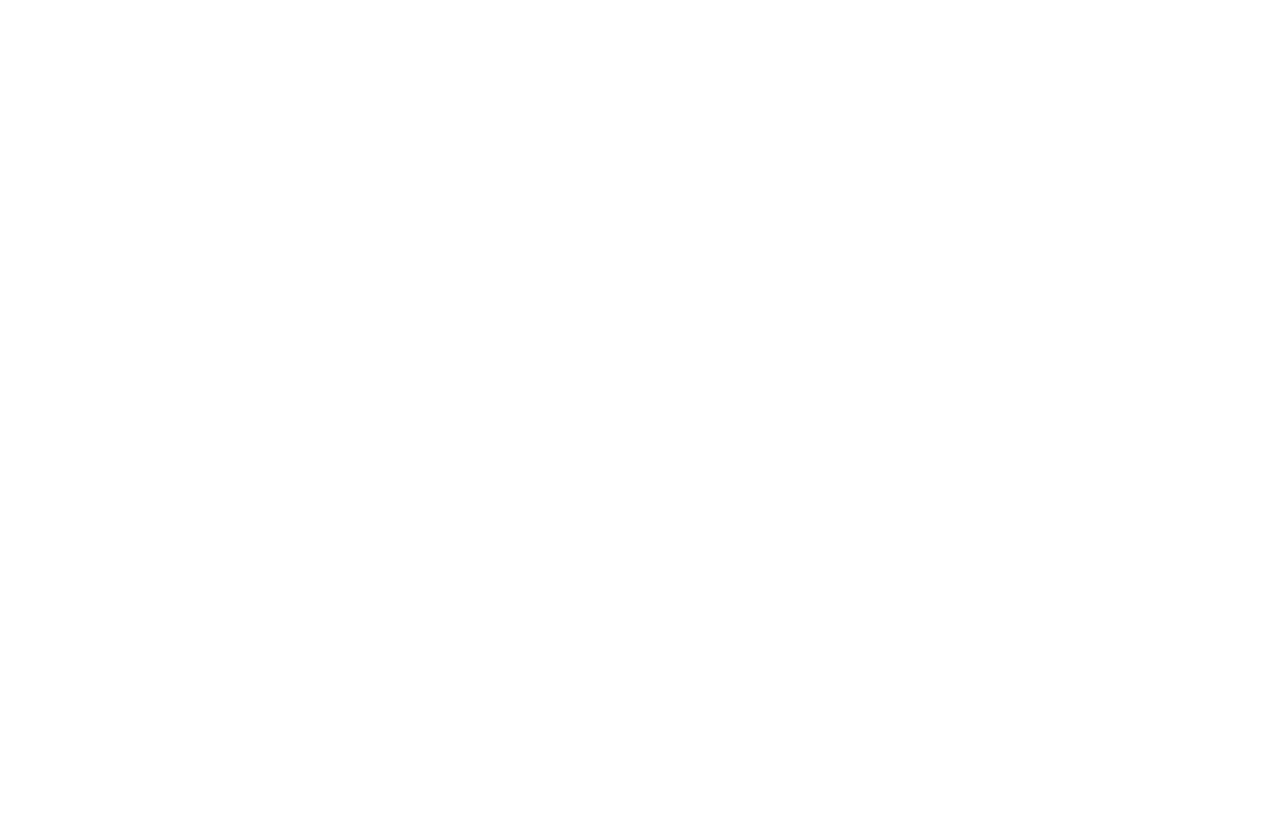
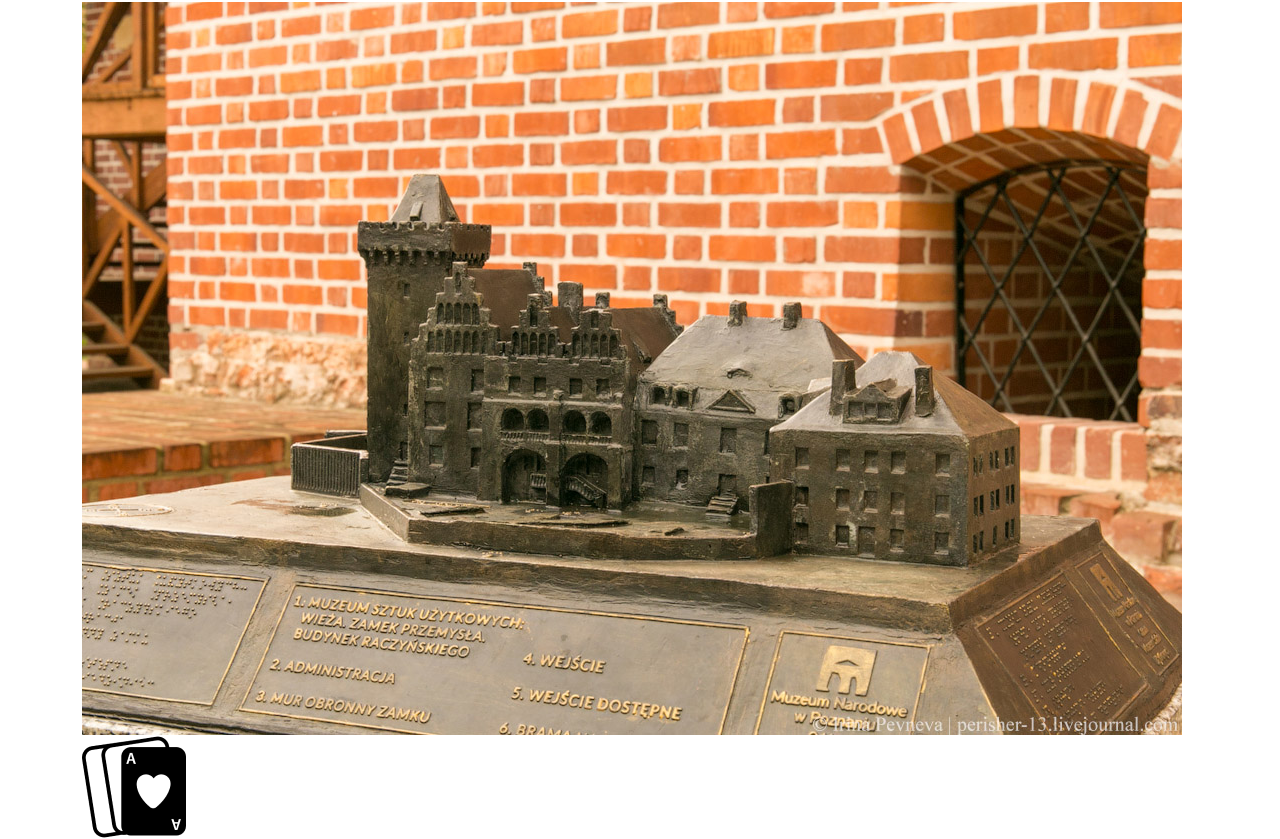
Before and after one commit to abr-ya/pointing-poker, a React app: page /about in a window 1280 px wide. Shown: the part 150-989 px from the top of the page. Before the commit the page ends 800 px from the top, so only its background shows below. Built offline with nearby package versions, Linux system fonts and the light colour scheme; the HTML template or start-up script is replaced by a standard one.

Commit message:
Add img to About page

```diff
--- a/src/pages/About.tsx
+++ b/src/pages/About.tsx
@@ -10,6 +10,8 @@
         Lorem ipsum, dolor sit amet consectetur adipisicing elit. Reprehenderit
         a rem id quae officiis distinctio ipsa, quidem nisi amet eos?
       </p>
+      <img src="/images/1918282_original.jpg" alt="alt-text" />
+      <img src="/images/logo.png" alt="logo" />
     </div>
   );
 };
```
Also changed, not shown: public/images/1918282_original.jpg (added), public/images/logo.png (added).
